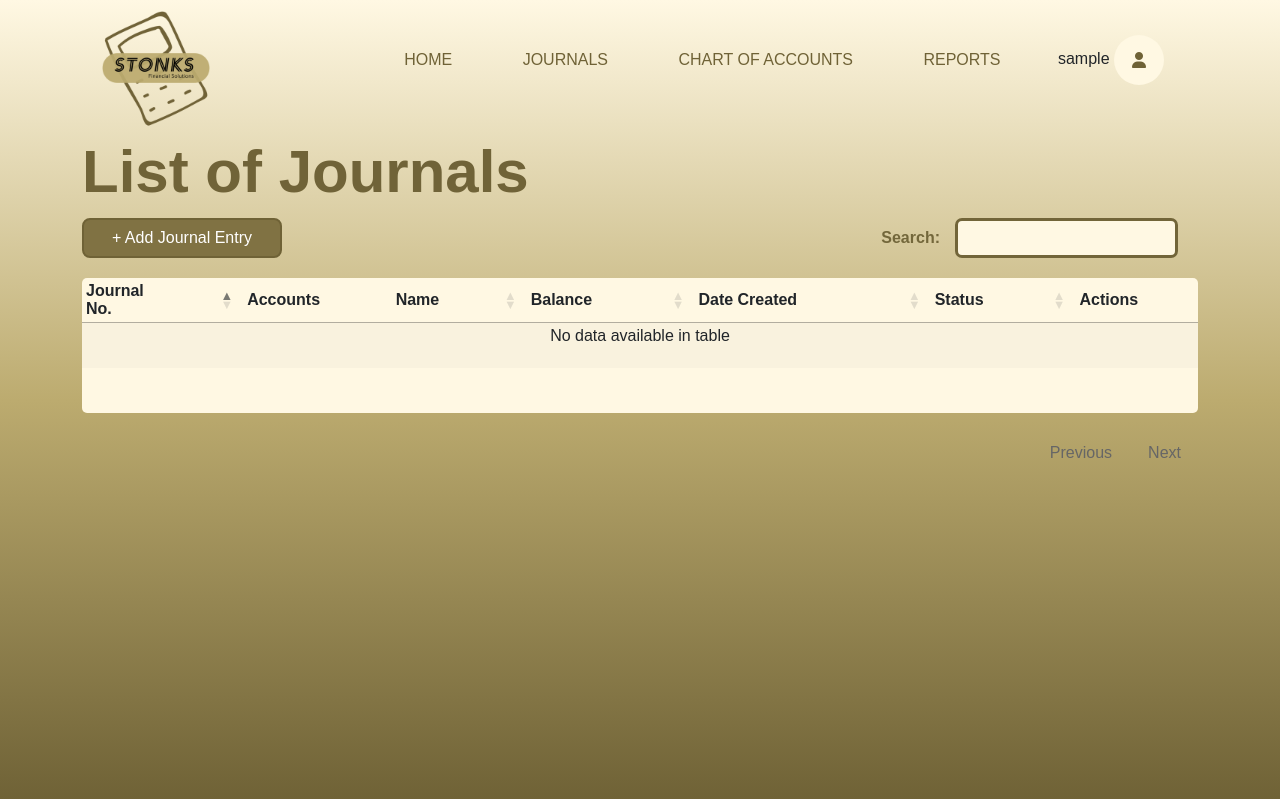
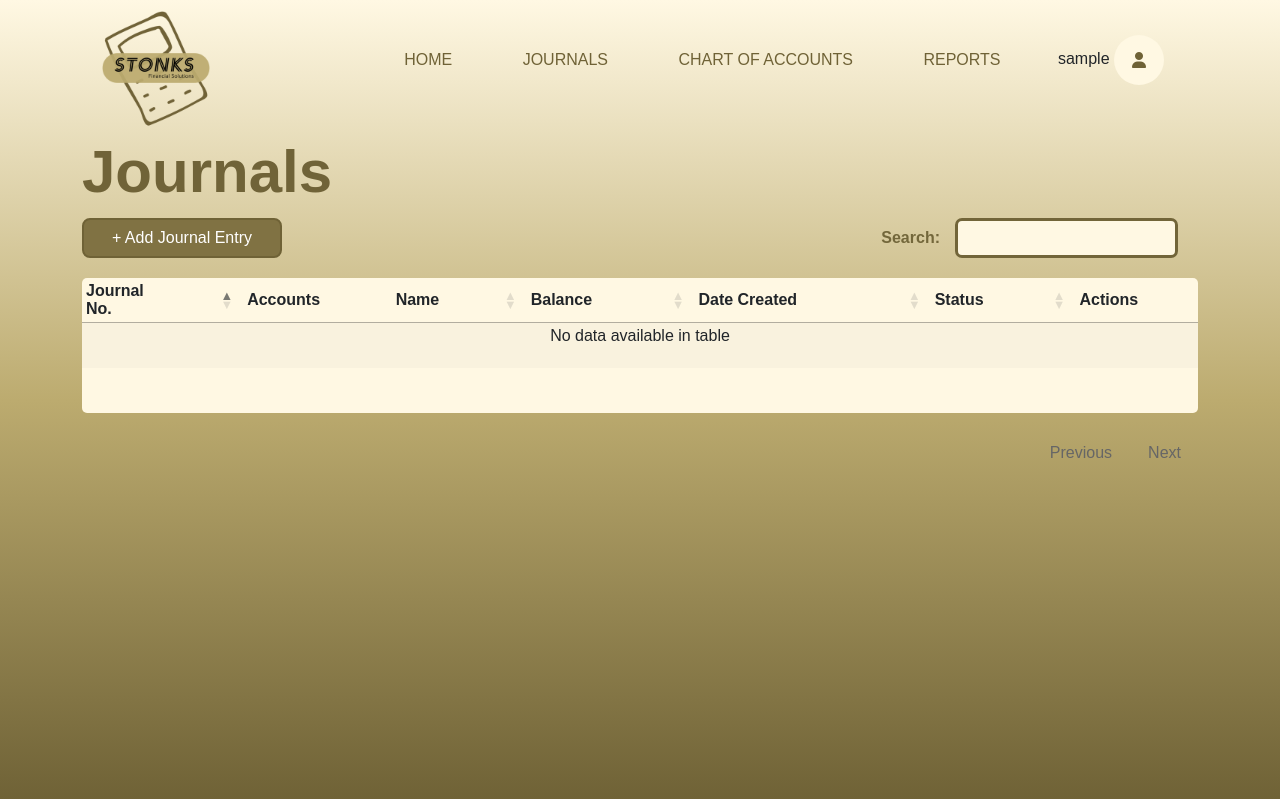
Before and after one commit to robyjeremiah/Stonks, a Django app: page /listOfJournals/ in a window 1280 px wide. Shown: the top 799 px of the page. Run offline with Django 3.2, Linux system fonts and the light colour scheme; the visitor is signed in with stand-in values (Sample User, id 1); data that the repository does not hold is empty; some libraries are stand-ins or nearby versions.

Commit message:
Small changes

```diff
--- a/Stonks/templates/ListOfJournals.html
+++ b/Stonks/templates/ListOfJournals.html
@@ -50,7 +50,7 @@
 <div class="container-lg" id="mainbox">
     <div class="row">
         <div class="col-lg" id="pagehead">
-            <h1 class="title">List of Journals</h1>
+            <h1 class="title">Journals</h1>
         </div>
     </div>
     <table id="example" class="stripe row-border compact order-column" style="width: 100%">
--- a/Stonks/templates/addJournal.html
+++ b/Stonks/templates/addJournal.html
@@ -18,7 +18,7 @@
         .add([
         "",
           "<select class='form-select form-select-sm transaction_account' name='transaction_account'>" +
-                "<option value='1'>Assets</option>" + "<option value='2'>Liabilities</option>" +
+                "<option value='1'>Inventory</option>" + "<option value='2'>Cash</option>" +
             "</select>",
           "<input type='text' class='form-control form-control-sm transaction_type' name='transaction_description'>",
           "<select class='form-select form-select-sm transaction_type' name='transaction_type'>" +
```
